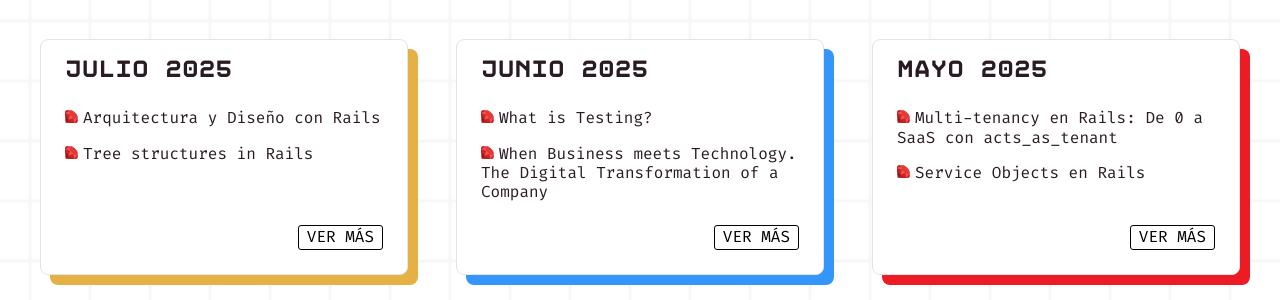
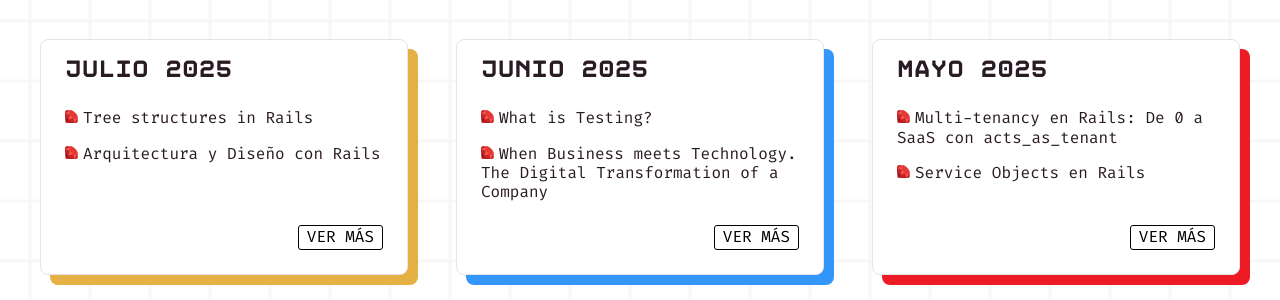
Before and after one commit to RubySur-Argentina/rubysur, a Jekyll site: the page built from meetups.html, in a window 1280 px wide. Shown: the part 429-729 px from the top of the page. Built offline with Jekyll 4.4.1, drawn with Linux system fonts in a browser that asks for light colours.

```diff
--- a/_data/meetups.json
+++ b/_data/meetups.json
@@ -13,24 +13,24 @@
     "_host": "Crunchloop",
     "talks": [
       {
+        "title": "Tree structures in Rails",
+        "speaker": "patricio_mac_adden",
+        "description_highlighted": "En esta charla vamos a analizar diferentes implementaciones de tree structures en Rails y comparar un aspecto muy interesante como es la performance.",
+        "description": "En esta charla vamos a analizar diferentes implementaciones de tree structures en Rails y comparar un aspecto muy interesante como es la performance.",
+        "youtube_link": "https://www.youtube.com/watch?v=xbMH6Dsg0DI",
+        "youtube_id": "xbMH6Dsg0DI",
+        "youtube_timestamp": 796,
+        "slides_link": "https://drive.google.com/file/d/1R96lNHT_8pvK6zg7POzRGgI-pTvF_tJl/view?usp=sharing"
+      },
+      {
         "title": "Arquitectura y Diseño con Rails",
         "speaker": "ivan_etchart",
         "description": "Un análisis de la arquitectura típica una aplicación de Rails y cuáles son los  principales desafíos que enfrentamos a medida que evoluciona, en aspectos de modificabilidad y performance.",
         "description_highlighted": "Un análisis de la arquitectura típica una aplicación de Rails y cuáles son los  principales desafíos que enfrentamos a medida que evoluciona, en aspectos de modificabilidad y performance.",
         "youtube_link": "https://www.youtube.com/watch?v=xbMH6Dsg0DI",
         "youtube_id": "xbMH6Dsg0DI",
-        "youtube_timestamp": 796,
+        "youtube_timestamp": 3226,
         "slides_link": "https://drive.google.com/file/d/10Z9qd0rlw0Lg4CMgrLCXxfPLGFDhEvAm/view?usp=sharing"
-      },
-      {
-        "title": "Tree structures in Rails",
-        "speaker": "patricio_mac_adden",
-        "description_highlighted": "En esta charla vamos a analizar diferentes implementaciones de tree structures en Rails y comparar un aspecto muy interesante como es la performance.",
-        "description": "En esta charla vamos a analizar diferentes implementaciones de tree structures en Rails y comparar un aspecto muy interesante como es la performance.",
-        "youtube_link": "https://www.youtube.com/watch?v=xbMH6Dsg0DI",
-        "youtube_id": "xbMH6Dsg0DI",
-        "youtube_timestamp": 3226,
-        "slides_link": "https://drive.google.com/file/d/1R96lNHT_8pvK6zg7POzRGgI-pTvF_tJl/view?usp=sharing"
       }
     ]
   },
```
